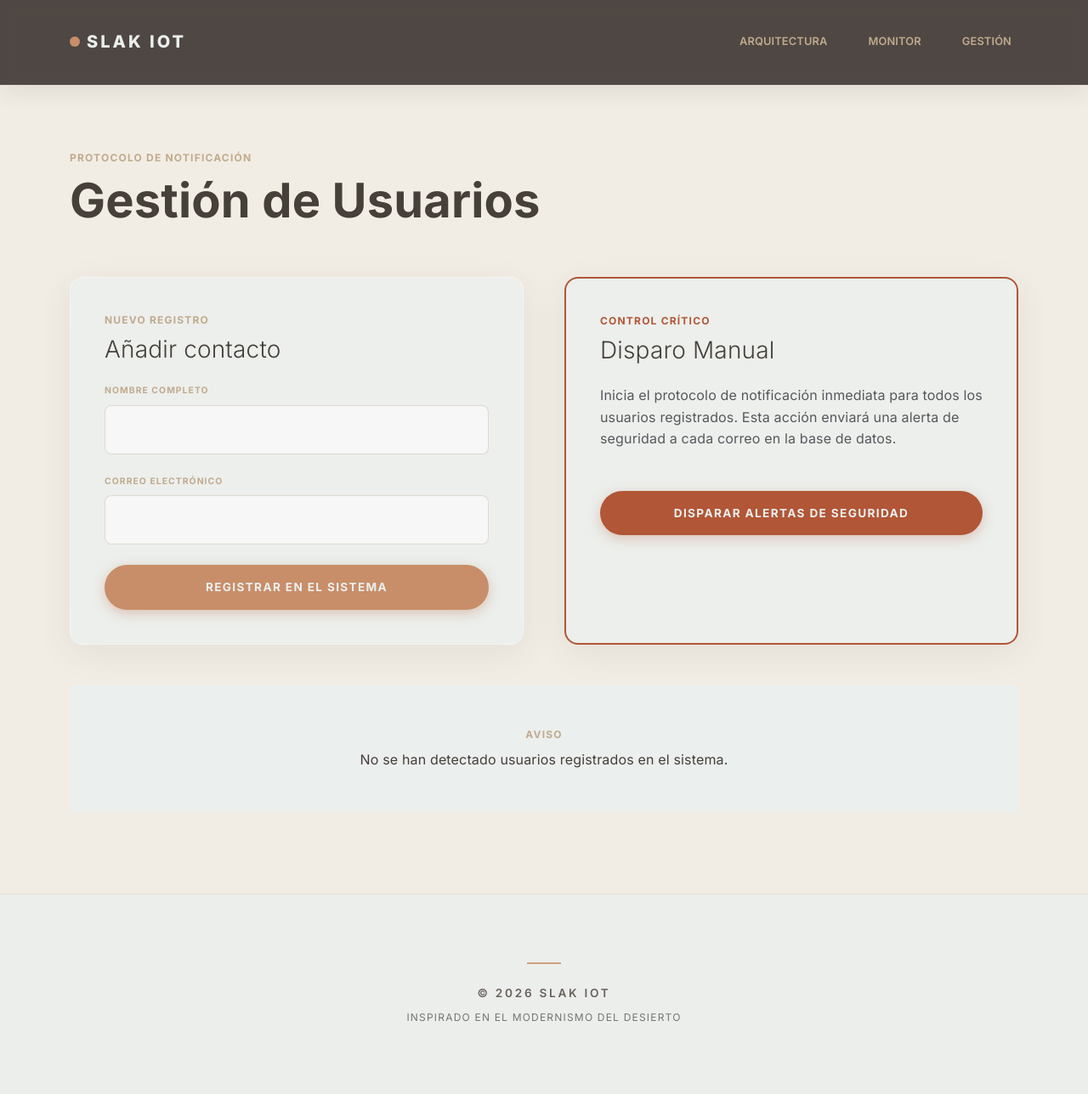
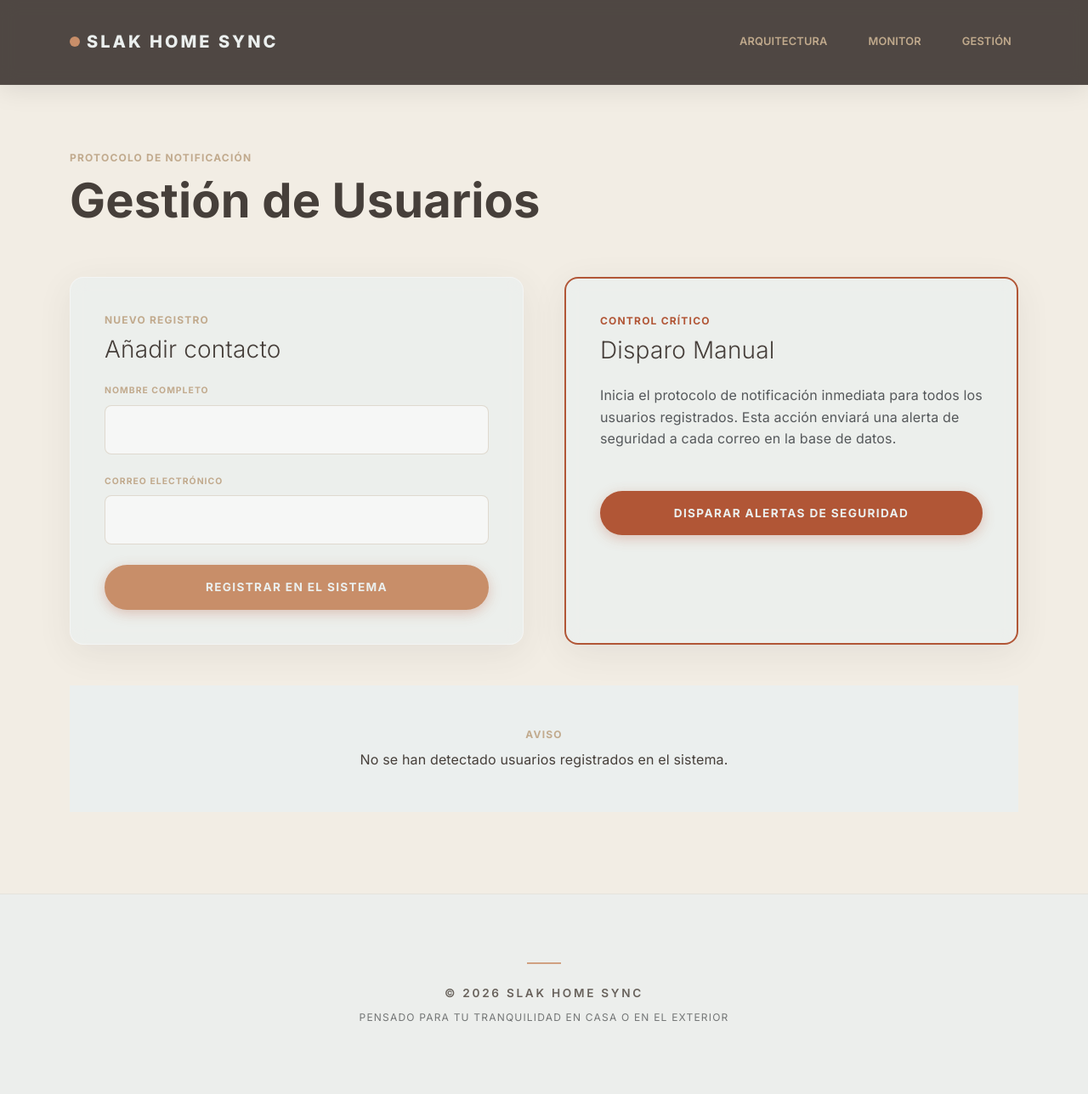
Before and after one commit to kev461/SLAK---Alarmas-IOT, a Flask app: page /administrar_correos in a window 1280 px wide. Shown: the whole page at 85% size. Run offline with Flask 3, Linux system fonts and the light colour scheme.

Commit message:
Update branding and table styling
Rename app branding to "SLAK HOME SYNC" and update page title, navbar and footer text; improve subscribers table appearance by adding rounded container and hiding overflow, and remove table margins. Files changed: flask_alarmas/templates/layout.html (branding, title, footer and minor markup/whitespace tweaks) and flask_alarmas/templates/administrar_correos.html (table container border-radius, overflow:hidden and table m-0).

```diff
--- a/flask_alarmas/templates/administrar_correos.html
+++ b/flask_alarmas/templates/administrar_correos.html
@@ -68,8 +68,8 @@
         <div class="mt-5 pt-5">
             <span class="monitor-label">Base de Datos</span>
             <h3 class="fw-light mb-4 text-uppercase">Usuarios Suscritos</h3>
-            <div class="table-responsive">
-                <table class="table align-middle" style="background-color: var(--blanco-niebla);">
+            <div class="table-responsive" style="border-radius: 15px; overflow: hidden;">
+                <table class="table align-middle m-0" style="background-color: var(--blanco-niebla);">
                     <thead>
                         <tr style="border-bottom: 2px solid var(--marron-grafito);">
                             <th class="py-3"><span class="monitor-label">Nombre</span></th>
--- a/flask_alarmas/templates/layout.html
+++ b/flask_alarmas/templates/layout.html
@@ -1,26 +1,31 @@
 <!DOCTYPE html>
 <html lang="es">
+
 <head>
     <meta charset="UTF-8">
     <meta name="viewport" content="width=device-width, initial-scale=1.0">
-    <title>{{ title or 'Slak IoT | Seguridad y Calma' }}</title>
+    <title>{{ title or 'Slak HOME SYNC | Seguridad y Calma' }}</title>
 
     <!-- Fuentes: Inter para modernismo -->
     <link rel="preconnect" href="https://fonts.googleapis.com">
     <link rel="preconnect" href="https://fonts.gstatic.com" crossorigin>
-    <link href="https://fonts.googleapis.com/css2?family=Inter:wght@300;400;500;600;700;800&display=swap" rel="stylesheet">
+    <link href="https://fonts.googleapis.com/css2?family=Inter:wght@300;400;500;600;700;800&display=swap"
+        rel="stylesheet">
 
     <link href="https://cdn.jsdelivr.net/npm/bootstrap@5.3.0/dist/css/bootstrap.min.css" rel="stylesheet">
     <link rel="stylesheet" href="{{ url_for('static', filename='estilos.css') }}">
 </head>
+
 <body>
     <nav class="navbar navbar-expand-lg fixed-top transition-all">
         <div class="container py-1">
             <a class="navbar-brand d-flex align-items-center gap-2" href="{{ url_for('index') }}">
-                <div style="width: 12px; height: 12px; background-color: var(--canela-suave); border-radius: 50%;"></div>
-                SLAK IoT
+                <div style="width: 12px; height: 12px; background-color: var(--canela-suave); border-radius: 50%;">
+                </div>
+                SLAK HOME SYNC
             </a>
-            <button class="navbar-toggler border-0 shadow-none" type="button" data-bs-toggle="collapse" data-bs-target="#navbarNav">
+            <button class="navbar-toggler border-0 shadow-none" type="button" data-bs-toggle="collapse"
+                data-bs-target="#navbarNav">
                 <span class="navbar-toggler-icon" style="filter: invert(1);"></span>
             </button>
             <div class="collapse navbar-collapse" id="navbarNav">
@@ -49,8 +54,9 @@
             <div class="mb-4">
                 <div style="width: 40px; height: 2px; background-color: var(--canela-suave); margin: 0 auto;"></div>
             </div>
-            <p class="mb-2 fw-semibold" style="letter-spacing: 0.2em;">© 2026 SLAK IOT</p>
-            <p class="mb-0 text-muted" style="font-size: 0.75rem; letter-spacing: 0.1em;">Inspirado en el Modernismo del Desierto</p>
+            <p class="mb-2 fw-semibold" style="letter-spacing: 0.2em;">© 2026 SLAK HOME SYNC</p>
+            <p class="mb-0 text-muted" style="font-size: 0.75rem; letter-spacing: 0.1em;">Pensado para tu tranquilidad
+                en casa o en el exterior</p>
         </div>
     </footer>
 
@@ -67,4 +73,5 @@
         });
     </script>
 </body>
+
 </html>
```
